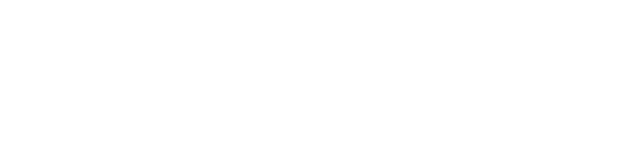
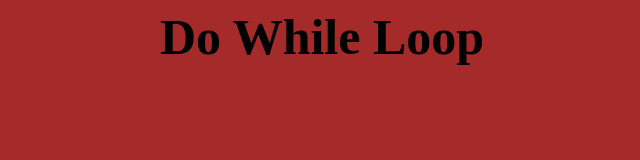
Before and after one commit to ChiefLopes/loops, a plain HTML site: page Do While/index.html in a window 1280 px wide. Shown: the whole page, without its empty margins (318-958 px from the left). Drawn offline with Linux system fonts and the light colour scheme.

Commit message:
added  do while

```diff
--- a/Do While/index.html
+++ b/Do While/index.html
@@ -3,10 +3,10 @@
 <head>
     <meta charset="UTF-8">
     <meta name="viewport" content="width=device-width, initial-scale=1.0">
-    <title>Do While/title>
+    <title>Do While</title>
 </head>
 <body style="background-color: brown;">
-        <header style="display: flex; text-align: center; justify-content: center; font-size: 20px;">Do While Loop</header>
+        <header style="display: flex; text-align: center; justify-content: center; font-size: 50px; font-weight: 600;">Do While Loop</header>
 
 
 
```
